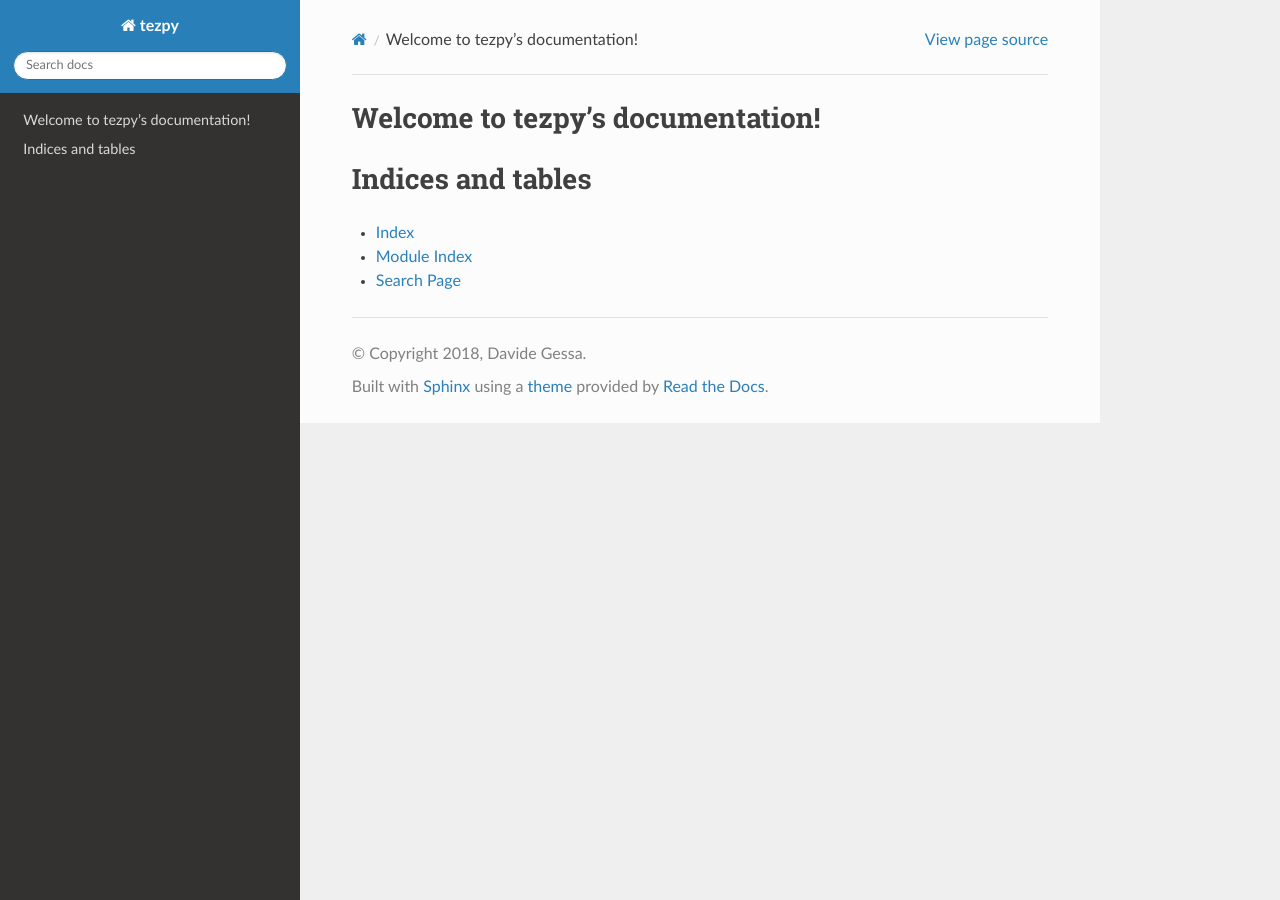
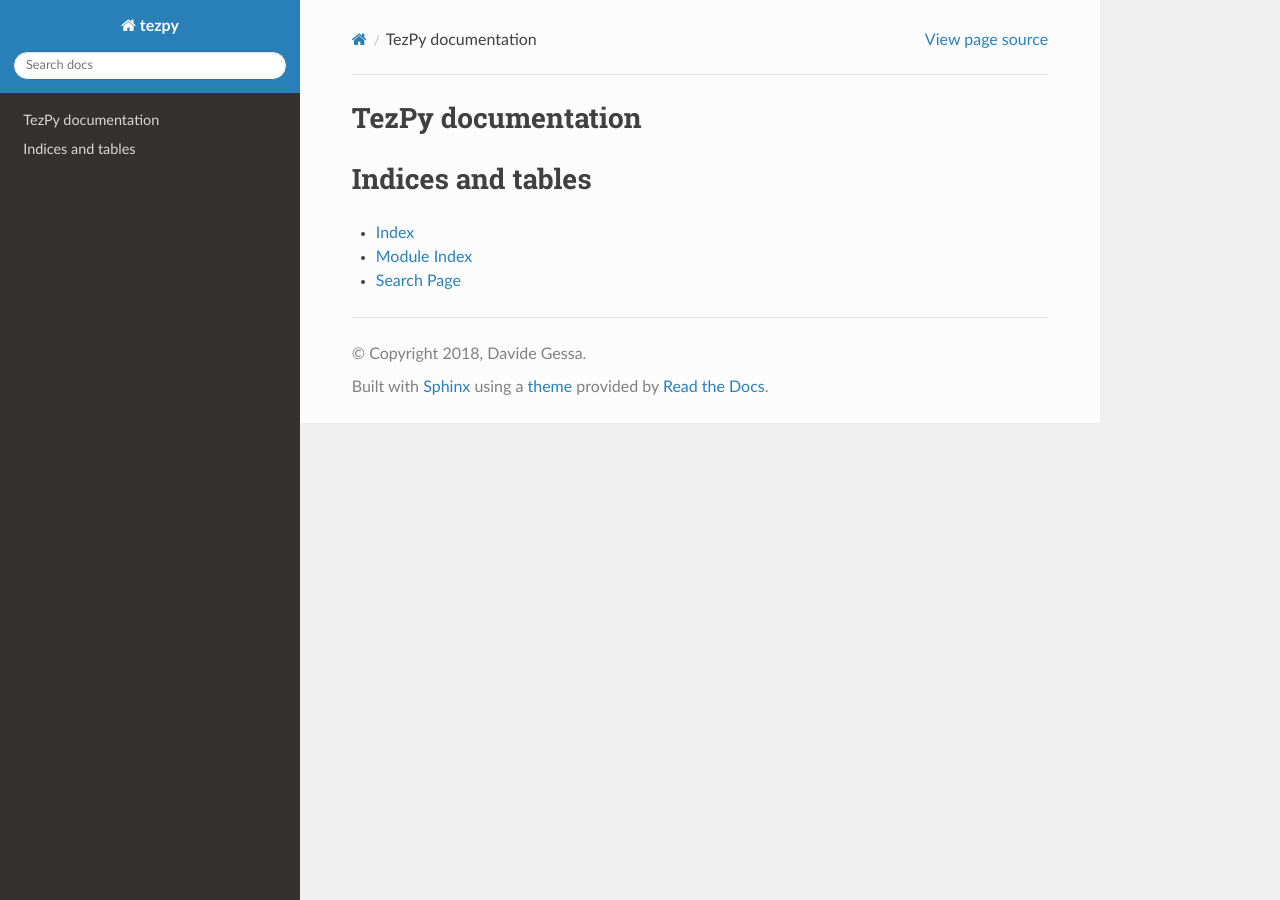
Before and after one commit to dakk/tezpy, a Sphinx documentation site: the page built from docs/index.rst, in a window 1280 px wide. Built offline with Sphinx 7.4.7 and the Read the Docs theme 2.0.0, drawn with Linux system fonts in a browser that asks for light colours.

Commit message:
update docs

```diff
--- a/docs/conf.py
+++ b/docs/conf.py
@@ -44,8 +44,11 @@ except ImportError:
 # ones.
 extensions = [
     'sphinx.ext.autodoc',
+    'sphinx.ext.intersphinx',
+    'sphinx.ext.todo',
     'sphinx.ext.coverage',
     'sphinx.ext.viewcode',
+    'sphinx.ext.napoleon'
 ]
 
 # Add any paths that contain templates here, relative to this directory.
--- a/docs/index.rst
+++ b/docs/index.rst
@@ -1,4 +1,4 @@
-Welcome to tezpy's documentation!
+TezPy documentation
 =================================
 
 .. toctree::
```
